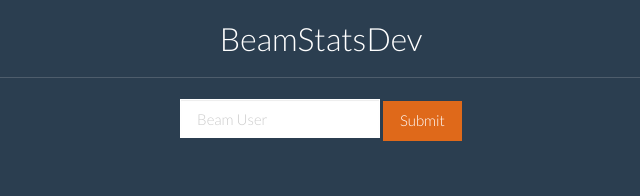
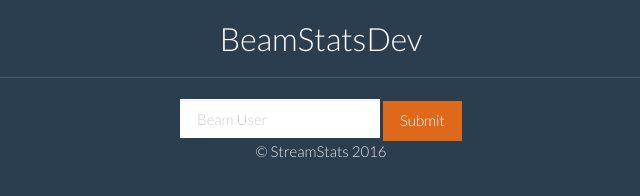
Before and after one commit to StreamStats/BeamStatsDev, a plain HTML site: page index.html in a window 1280 px wide. Shown: the whole page, without its empty margins (319-959 px from the left). Drawn offline with nearby package versions, Linux system fonts and the light colour scheme.

Commit message:
Update index.html

```diff
--- a/index.html
+++ b/index.html
@@ -33,7 +33,7 @@
 
         </div>
         </div>
-
+<footer>&copy; StreamStats 2016</footer>
 </center>
 
     <script type="text/javascript" src="js/jquery.min.js"></script>
```
